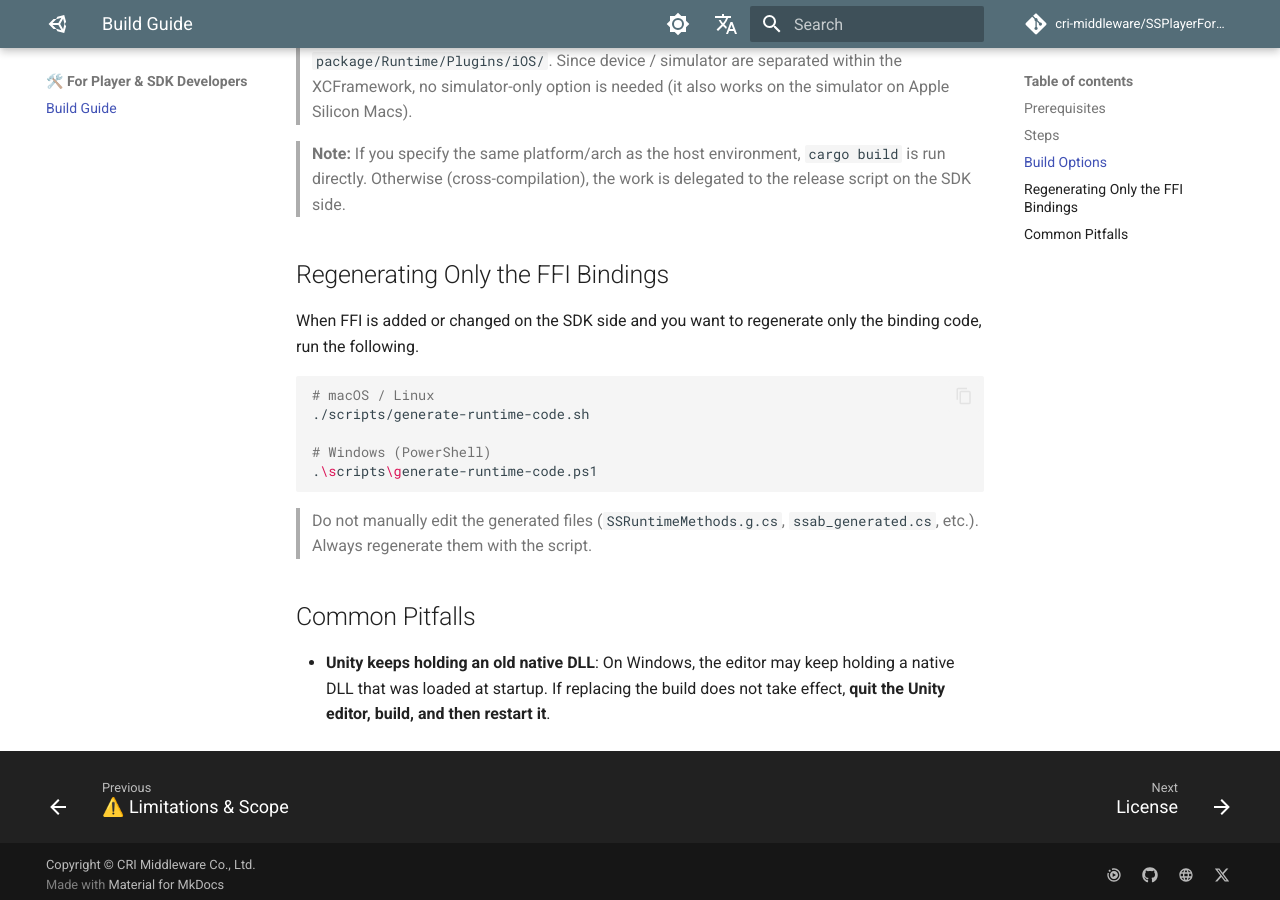
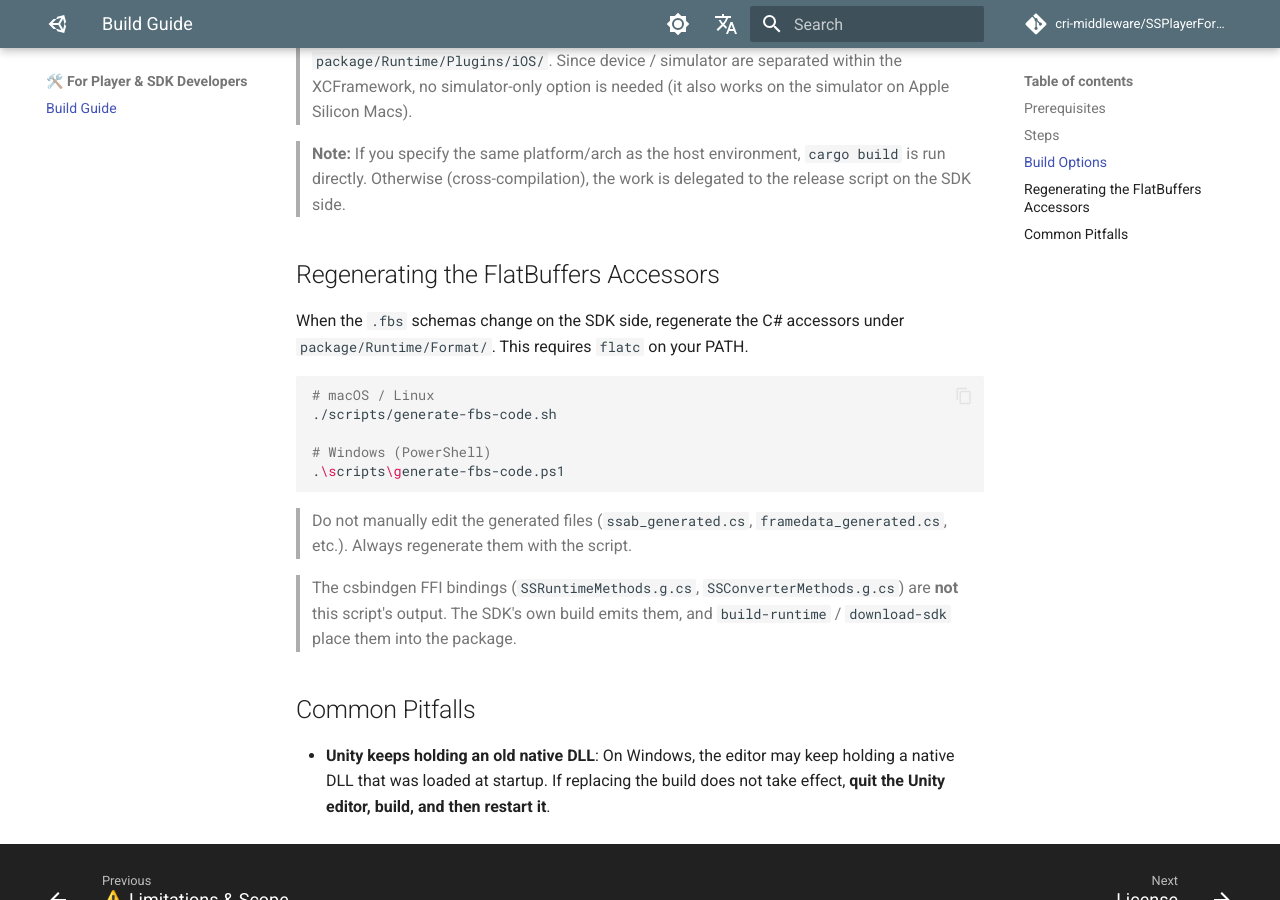
Before and after one commit to cri-middleware/SSPlayerForUnity, an MkDocs documentation site: the page built from docs/en/setup/build.md, in a window 1280 px wide and 900 px high, scrolled down 1943 px. Built offline with MkDocs 1.6.1 and Material for MkDocs 9.7.7, drawn with Linux system fonts in a browser that asks for light colours; comment, search, counter and statistics services are not loaded.

Commit message:
chore: name the flatc script generate-fbs-code
Six Players run flatc over the SDK's `.fbs` schemas, under two names: the
Flutter and React Native Players call it `generate-fbs-code`, this one and the
Godot, Web and Ren'Py Players called it `generate-runtime-code`. The tool-named
second script the Flutter and React Native Players each carry --
`generate-ffigen-code`, `generate-nitro-code` -- is a separate matter: those
generate from something the Player itself owns.

`generate-runtime-code` was the wrong half of the pair to keep. Half of what it
emits is `libs/ssab/fbs/*`, the asset FILE format rather than the runtime, and
the name sits in the same scripts/ directory as `build-runtime`, which does
build the runtime.

The docs section was wrong past the filename. It was headed "Regenerating Only
the FFI Bindings" and named `SSRuntimeMethods.g.cs` among the files to
regenerate with it, but this script writes only package/Runtime/Format/.
csbindgen emits the FFI bindings inside the SDK's own build, and build-runtime /
download-sdk place them into the package. Both locales now say that.

````diff
--- a/docs/en/setup/build.md
+++ b/docs/en/setup/build.md
@@ -72,19 +72,21 @@ Examples:
 
 > **Note:** If you specify the same platform/arch as the host environment, `cargo build` is run directly. Otherwise (cross-compilation), the work is delegated to the release script on the SDK side.
 
-## Regenerating Only the FFI Bindings
+## Regenerating the FlatBuffers Accessors
 
-When FFI is added or changed on the SDK side and you want to regenerate only the binding code, run the following.
+When the `.fbs` schemas change on the SDK side, regenerate the C# accessors under `package/Runtime/Format/`. This requires `flatc` on your PATH.
 
 ```sh
 # macOS / Linux
-./scripts/generate-runtime-code.sh
+./scripts/generate-fbs-code.sh
 
 # Windows (PowerShell)
-.\scripts\generate-runtime-code.ps1
+.\scripts\generate-fbs-code.ps1
 ```
 
-> Do not manually edit the generated files (`SSRuntimeMethods.g.cs`, `ssab_generated.cs`, etc.). Always regenerate them with the script.
+> Do not manually edit the generated files (`ssab_generated.cs`, `framedata_generated.cs`, etc.). Always regenerate them with the script.
+
+> The csbindgen FFI bindings (`SSRuntimeMethods.g.cs`, `SSConverterMethods.g.cs`) are **not** this script's output. The SDK's own build emits them, and `build-runtime` / `download-sdk` place them into the package.
 
 ## Common Pitfalls
 
````
Also changed, not shown: docs/ja/setup/build.md (+7 -5 lines), 4 other files.
